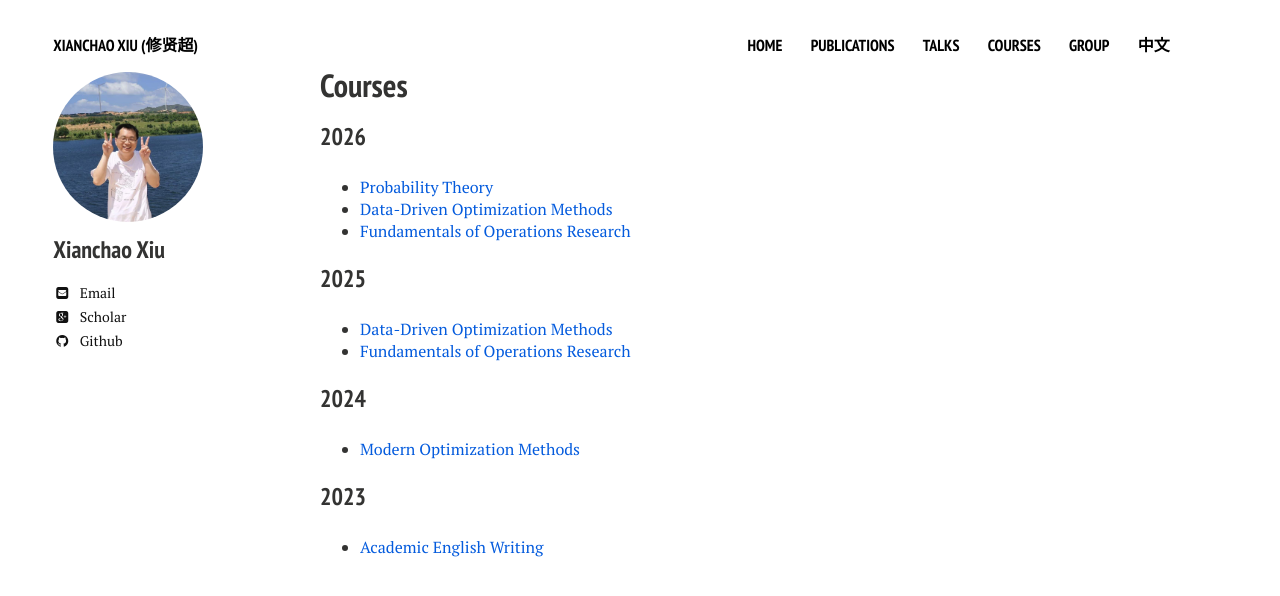
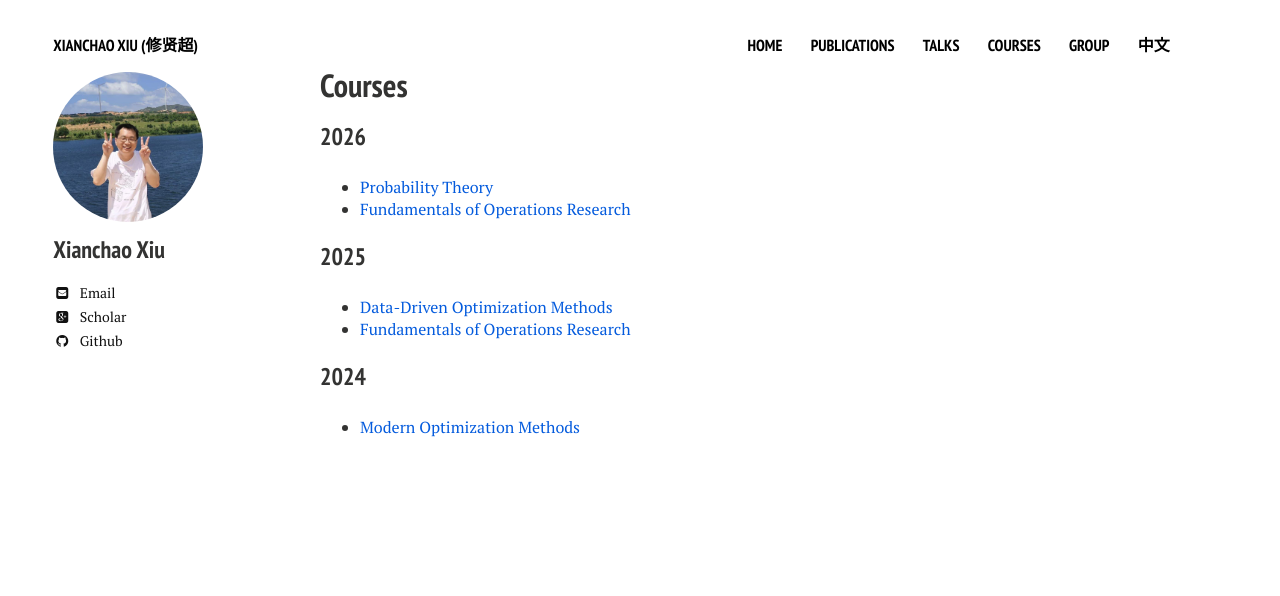
Before and after one commit to xianchaoxiu/xianchaoxiu.github.io, a Jekyll site: the page built from courses/index.md, in a window 1280 px wide. Shown: the top 596 px of the page. Built offline with Jekyll 4.4.1, drawn with Linux system fonts in a browser that asks for light colours; nearby versions of some CDN libraries.

Commit message:
Update index.md

```diff
--- a/courses/index.md
+++ b/courses/index.md
@@ -10,7 +10,6 @@ share: false
 
 ### 2026
 * <a href="https://xianchaoxiu.github.io/courses/PRO/2026" class="textlink" target="_blank"> Probability Theory </a><br>
-* <a href="https://xianchaoxiu.github.io/courses/OPT/2026" class="textlink" target="_blank"> Data-Driven Optimization Methods </a><br>
 * <a href="https://xianchaoxiu.github.io/courses/OR/2026" class="textlink" target="_blank"> Fundamentals of Operations Research </a><br>
 
 ### 2025
@@ -19,6 +18,3 @@ share: false
 
 ### 2024
 * <a href="https://xianchaoxiu.github.io/courses/OPT/2024" class="textlink" target="_blank"> Modern Optimization Methods </a><br>
-
-### 2023
-* <a href="https://xianchaoxiu.github.io/courses/SW/2023" class="textlink" target="_blank"> Academic English Writing </a><br>
```
